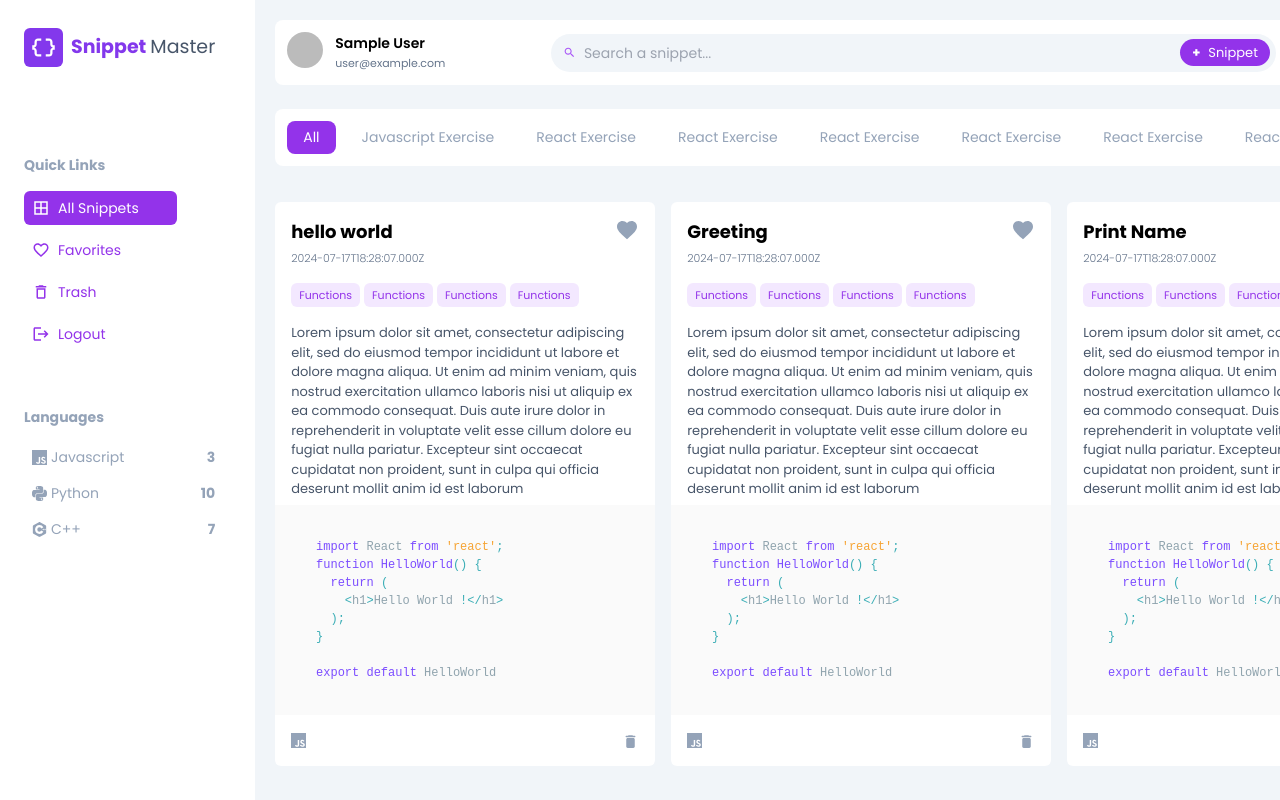
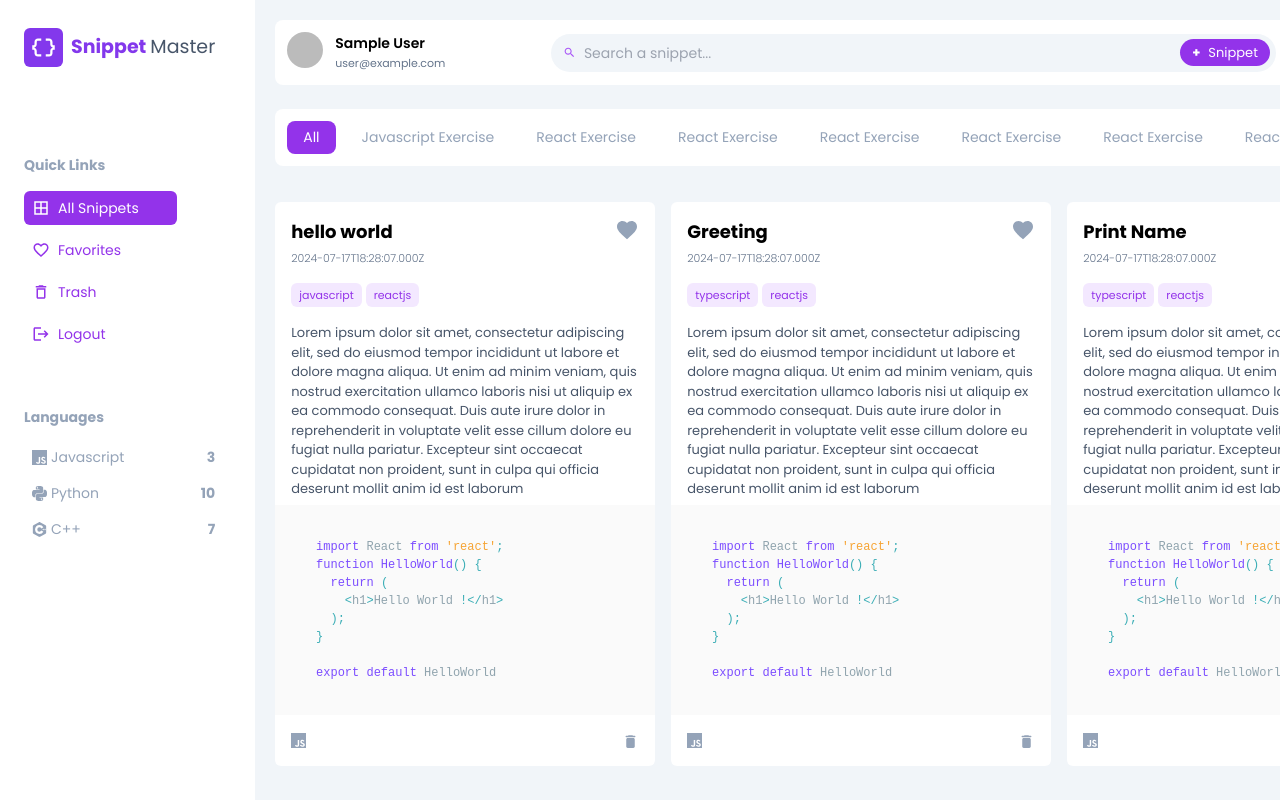
Before and after one commit to rajputkarsh/snippet-master, a Next.js app: page /my-notes in a window 1280 px wide. Shown: the top 800 px of the page. Built offline with nearby package versions, Linux system fonts and the light colour scheme; no server answers; sample sign-in values are in the browser's storage.

Commit message:
add dynamic data in notes tags

```diff
--- a/src/components/AllNotes/Note/NoteTags.tsx
+++ b/src/components/AllNotes/Note/NoteTags.tsx
@@ -1,21 +1,22 @@
 
-function NoteTags() {
+interface NoteTagsProps {
+  id: string;
+  tags: Array<string>;
+}
+
+function NoteTags({ id, tags }: NoteTagsProps) {
   return (
     <div className="text-slate-500 text-[11px] mx-4 flex flex-wrap gap-1 mt-4">
-      <span className="bg-purple-100 text-purple-600 p-1 rounded-md px-2">
-        Functions
-      </span>
-      <span className="bg-purple-100 text-purple-600 p-1 rounded-md px-2">
-        Functions
-      </span>
-      <span className="bg-purple-100 text-purple-600 p-1 rounded-md px-2">
-        Functions
-      </span>
-      <span className="bg-purple-100 text-purple-600 p-1 rounded-md px-2">
-        Functions
-      </span>
+      {tags.map((tag) => (
+        <span
+          key={`${id}_${tag}`}
+          className="bg-purple-100 text-purple-600 p-1 rounded-md px-2"
+        >
+          {tag}
+        </span>
+      ))}
     </div>
   );
 }
 
-export default NoteTags
+export default NoteTags;
--- a/src/components/AllNotes/Note/index.tsx
+++ b/src/components/AllNotes/Note/index.tsx
@@ -30,7 +30,7 @@ function Note({ note }: NoteProps) {
     >
       <NoteHeader title={note.title} isFavorite={note.isFavorite} />
       <NoteDate date={note.createdOn} />
-      <NoteTags />
+      <NoteTags id={note.id} tags={note.tags} />
       <NoteDescription />
       <CodeBlock language="javascript" />
       <NoteFooter />
```
